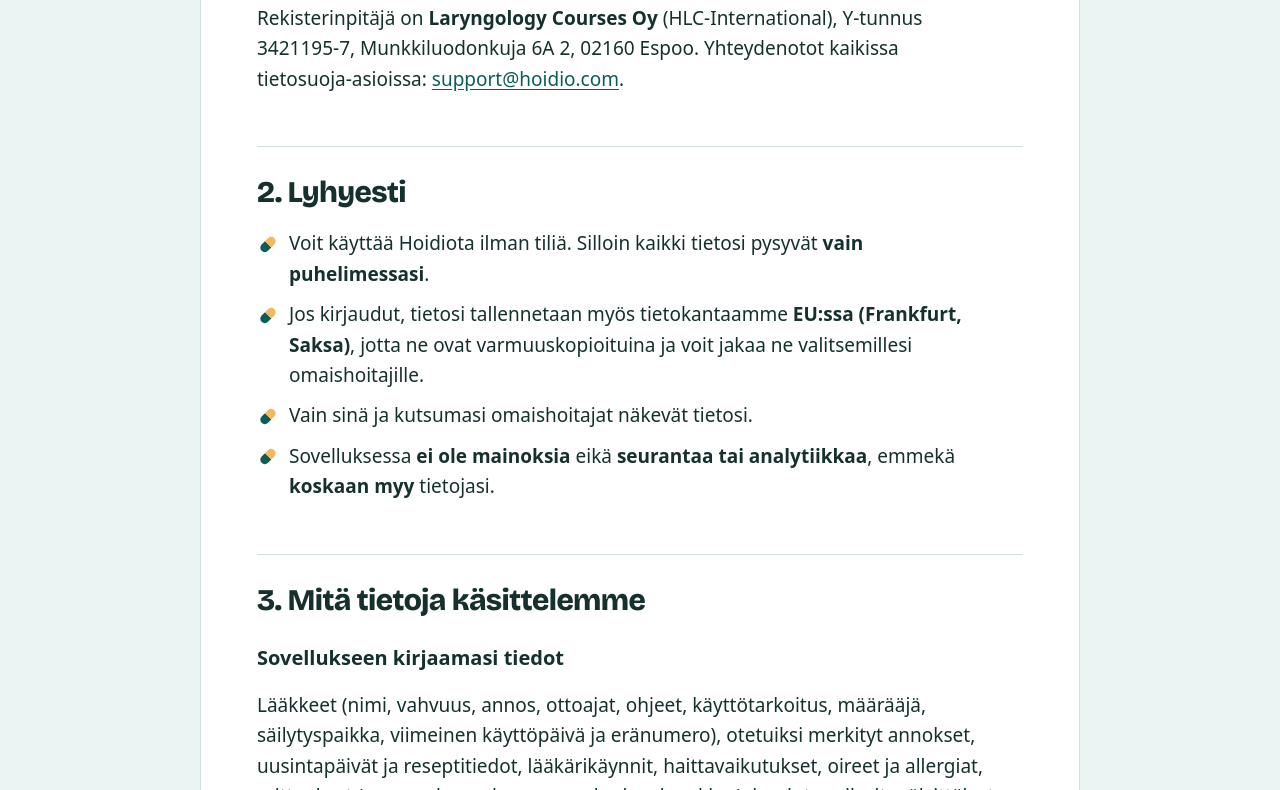
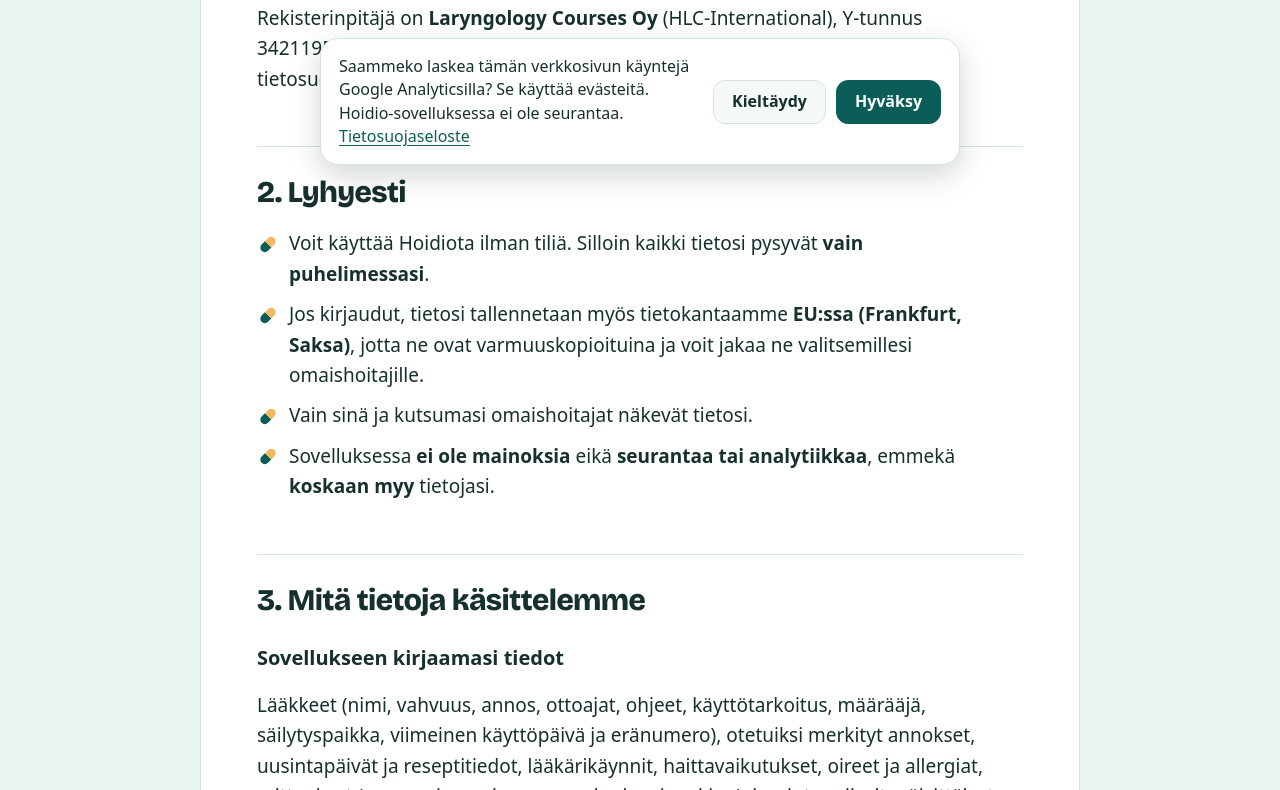
Before and after one commit to hebatsalama/hoidio-website, a plain HTML site: page fi/tietosuoja.html in a window 1280 px wide. Shown: the part 619-1409 px from the top of the page. Drawn offline with nearby package versions, Linux system fonts and the light colour scheme; a web font is replaced by a local one.

Commit message:
Google Analytics on the website, only after consent
consent.js shows a cookie notice in the page language and loads the
Google tag (GTM-55JTD7NH) only after Accept; Decline is remembered and
'Cookie settings' in the footer reopens it. Privacy policy (EN + FI)
gets section 12 about the website. The app's no-tracking promise is
unchanged.

Co-Authored-By: Claude Opus 5.5 <noreply@anthropic.com>

```diff
--- /dev/null
+++ b/consent.js
@@ -0,0 +1,90 @@
+/* Hoidio website: Google Analytics only after the visitor says yes.
+   Nothing is loaded and no cookie is set until "Accept" is pressed.
+   The choice is kept in this browser's localStorage (not a cookie).
+   The Hoidio app itself has no analytics; this is only for hoidio.com. */
+(function () {
+  var TAG = 'GTM-55JTD7NH';
+  var KEY = 'hoidio-analytics';
+  var lang = (document.documentElement.lang || 'en').slice(0, 2);
+  var text = {
+    en: { msg: 'May we count visits to this website with Google Analytics? It uses cookies. The Hoidio app itself has no tracking.', yes: 'Accept', no: 'Decline', more: 'Privacy policy', href: '/privacy.html#website', settings: 'Cookie settings' },
+    fi: { msg: 'Saammeko laskea tämän verkkosivun käyntejä Google Analyticsilla? Se käyttää evästeitä. Hoidio-sovelluksessa ei ole seurantaa.', yes: 'Hyväksy', no: 'Kieltäydy', more: 'Tietosuojaseloste', href: '/fi/tietosuoja.html#verkkosivu', settings: 'Evästeasetukset' },
+    sv: { msg: 'Får vi räkna besök på den här webbplatsen med Google Analytics? Den använder kakor. Hoidio-appen har ingen spårning.', yes: 'Godkänn', no: 'Avböj', more: 'Integritetspolicy', href: '/privacy.html#website', settings: 'Cookie-inställningar' },
+    ar: { msg: 'هل تسمح لنا بإحصاء زيارات هذا الموقع باستخدام Google Analytics؟ يستخدم ملفات تعريف الارتباط. تطبيق هويديو نفسه لا يتتبعك.', yes: 'موافق', no: 'رفض', more: 'سياسة الخصوصية', href: '/privacy.html#website', settings: 'إعدادات ملفات تعريف الارتباط' }
+  }[lang] || null;
+  if (!text) return;
+
+  function read() { try { return localStorage.getItem(KEY); } catch (e) { return null; } }
+  function save(v) { try { localStorage.setItem(KEY, v); } catch (e) {} }
+
+  function loadAnalytics() {
+    if (window.__hoidioTag) return;
+    window.__hoidioTag = true;
+    window.dataLayer = window.dataLayer || [];
+    window.dataLayer.push({ 'gtm.start': new Date().getTime(), event: 'gtm.js' });
+    var s = document.createElement('script');
+    s.async = true;
+    s.src = 'https://www.googletagmanager.com/gtm.js?id=' + TAG;
+    document.head.appendChild(s);
+  }
+
+  function removeCookies() {
+    document.cookie.split(';').forEach(function (c) {
+      var name = c.split('=')[0].trim();
+      if (/^_ga/.test(name)) {
+        ['', '; domain=.hoidio.com', '; domain=hoidio.com'].forEach(function (d) {
+          document.cookie = name + '=; expires=Thu, 01 Jan 1970 00:00:00 GMT; path=/' + d;
+        });
+      }
+    });
+  }
+
+  var bar;
+  function showBar() {
+    if (bar) { bar.hidden = false; return; }
+    bar = document.createElement('div');
+    bar.className = 'consent';
+    bar.setAttribute('role', 'region');
+    bar.setAttribute('aria-label', text.settings);
+    var p = document.createElement('p');
+    p.textContent = text.msg + ' ';
+    var a = document.createElement('a');
+    a.href = text.href;
+    a.textContent = text.more;
+    p.appendChild(a);
+    var actions = document.createElement('div');
+    actions.className = 'consent-actions';
+    [['no', text.no], ['yes', text.yes]].forEach(function (b) {
+      var btn = document.createElement('button');
+      btn.type = 'button';
+      btn.className = 'consent-btn' + (b[0] === 'yes' ? ' consent-yes' : '');
+      btn.textContent = b[1];
+      btn.addEventListener('click', function () {
+        save(b[0]);
+        bar.hidden = true;
+        if (b[0] === 'yes') { loadAnalytics(); } else { removeCookies(); }
+      });
+      actions.appendChild(btn);
+    });
+    bar.appendChild(p);
+    bar.appendChild(actions);
+    document.body.appendChild(bar);
+  }
+
+  // "Cookie settings" link in the footer, to change the choice later
+  var footer = document.querySelector('.site-footer .wrap');
+  if (footer) {
+    var line = document.createElement('p');
+    var link = document.createElement('button');
+    link.type = 'button';
+    link.className = 'consent-link';
+    link.textContent = text.settings;
+    link.addEventListener('click', showBar);
+    line.appendChild(link);
+    footer.appendChild(line);
+  }
+
+  var choice = read();
+  if (choice === 'yes') loadAnalytics();
+  else if (choice !== 'no') showBar();
+})();
--- a/fi/tietosuoja.html
+++ b/fi/tietosuoja.html
@@ -27,7 +27,7 @@
 <div class="page-hero">
   <div class="wrap">
     <h1>Tietosuojaseloste</h1>
-    <p class="updated">Päivitetty 14.11.2026</p>
+    <p class="updated">Päivitetty 19.11.2026</p>
     <p class="lang-switch"><a href="/privacy.html" lang="en">Privacy policy in English</a></p>
   </div>
 </div>
@@ -128,6 +128,11 @@
 
       <h2>11. Muutokset</h2>
       <p>Jos muutamme tätä selostetta, päivitämme alussa olevan päivämäärän. Merkittävistä muutoksista kerromme myös sovelluksessa.</p>
+
+      <h2 id="verkkosivu">12. Tämä verkkosivu (hoidio.com)</h2>
+      <p>Tämä kohta koskee vain verkkosivua hoidio.com. Hoidio-sovelluksessa ei ole analytiikkaa eikä seurantaa.</p>
+      <p>Jos annat luvan, hoidio.com käyttää <strong>Google Analyticsia</strong> (Google Ireland Limited) käyntien laskemiseen: mitä sivuja katsotaan, likimääräinen maa, laitteen ja selaimen tyyppi sekä mistä kävijä tuli sivulle (esimerkiksi hakukoneesta). Käytämme lukuja vain verkkosivun parantamiseen. Google voi käsitellä tietoja EU:n ulkopuolella EU:n ja Yhdysvaltojen välisen tietosuojakehyksen (Data Privacy Framework) mukaisesti.</p>
+      <p>Google Analytics käyttää evästeitä, ja se otetaan käyttöön vasta, kun painat evästeilmoituksessa <strong>Hyväksy</strong>. Jos painat <strong>Kieltäydy</strong>, mitään ei mitata. Voit muuttaa valintaasi milloin tahansa jokaisen sivun alareunan kohdasta <strong>Evästeasetukset</strong>. Valintasi tallennetaan omaan selaimeesi. Verkkosivun tilastot säilytetään 14 kuukautta.</p>
   </article>
 </main>
 <footer class="site-footer">
@@ -136,5 +141,6 @@
     <p><a href="/fi/#tuki">Tuki</a> · <a href="/fi/tietosuoja.html">Tietosuojaseloste</a> · <a href="/fi/kayttoehdot.html">Käyttöehdot</a> · <a href="mailto:support@hoidio.com">support@hoidio.com</a></p>
   </div>
 </footer>
+<script src="/consent.js" defer></script>
 </body>
 </html>
--- a/styles.css
+++ b/styles.css
@@ -575,3 +575,13 @@ html[dir="rtl"] .closing::after { right: auto; left: -80px; transform: rotate(35
 @media (max-width: 420px) {
   html[dir="rtl"] .site-nav a.nav-cta { margin-right: 2px; }
 }
+
+/* Cookie notice for Google Analytics on the website (consent.js) */
+.consent { position: fixed; inset-inline: 16px; bottom: 16px; z-index: 50; max-width: 640px; margin-inline: auto; display: flex; flex-wrap: wrap; align-items: center; gap: 12px 16px; padding: 16px 18px; border-radius: 18px; background: var(--surface); color: var(--ink); border: 1px solid var(--line); box-shadow: 0 10px 30px rgba(4, 32, 30, .18); font-size: 16px; }
+.consent[hidden] { display: none; }
+.consent p { margin: 0; flex: 1 1 260px; line-height: 1.45; }
+.consent-actions { display: flex; gap: 10px; flex-wrap: wrap; }
+.consent-btn { min-height: 44px; padding: 0 18px; border-radius: 12px; border: 1px solid var(--line); background: var(--surface-2); color: var(--ink); font: inherit; font-weight: 700; cursor: pointer; }
+.consent-btn.consent-yes { background: var(--accent); border-color: var(--accent); color: var(--surface); }
+.consent-btn:focus-visible, .consent-link:focus-visible { outline: 3px solid var(--amber-deep); outline-offset: 3px; }
+.consent-link { background: none; border: 0; padding: 0; min-height: 44px; font: inherit; color: inherit; text-decoration: underline; text-underline-offset: 3px; cursor: pointer; }
```
Also changed, not shown: 404.html (+1 -0 lines), ar/index.html (+1 -0 lines), fi/index.html (+1 -0 lines), fi/kayttoehdot.html (+1 -0 lines), index.html (+1 -0 lines), privacy.html (+7 -1 lines), support.html (+1 -0 lines), sv/index.html (+1 -0 lines), terms.html (+1 -0 lines).
